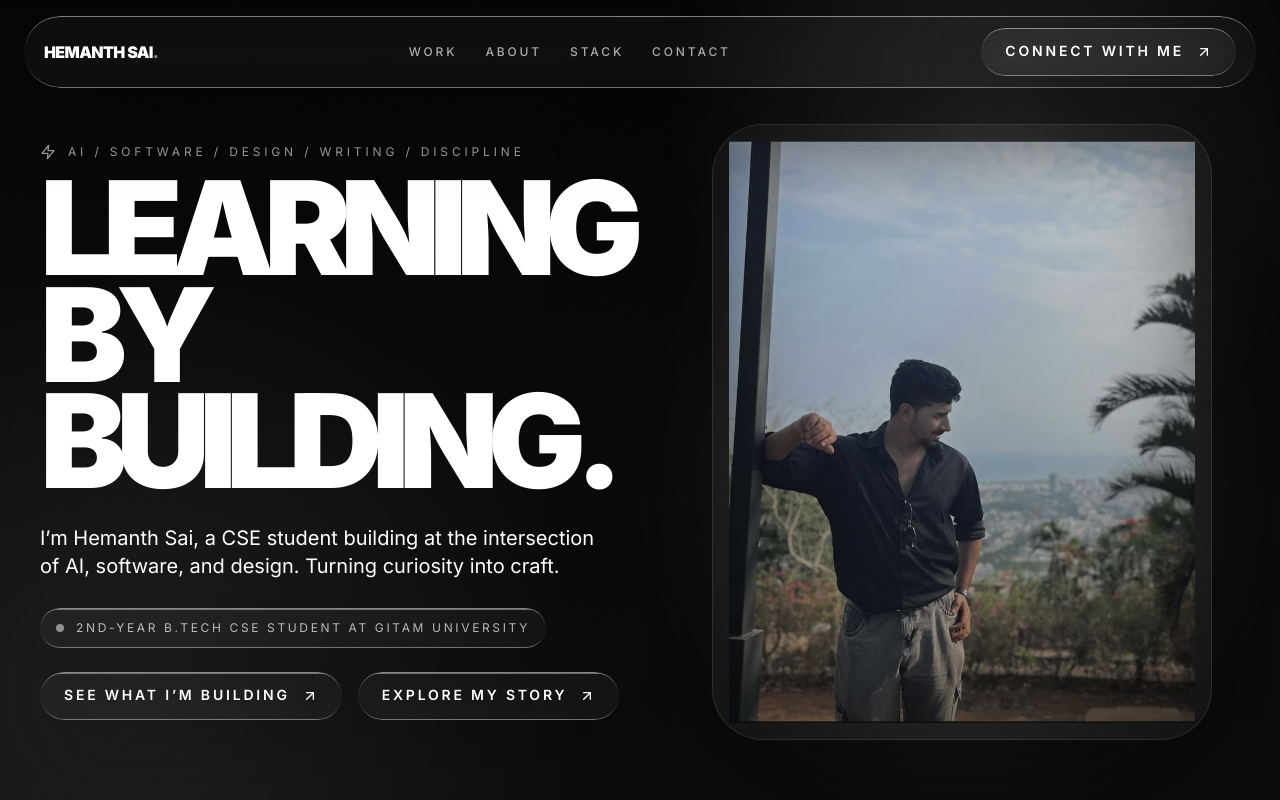
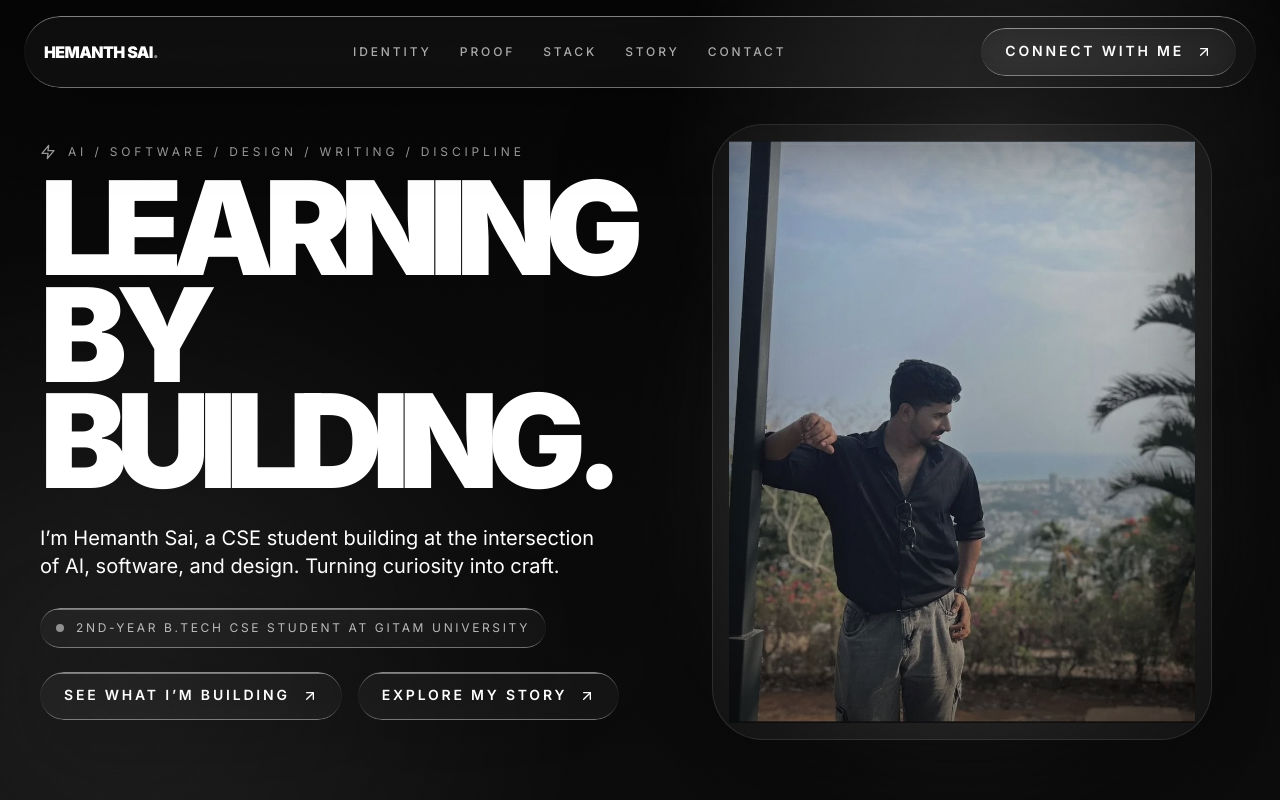
Before and after one commit to batmanvigilante7/hemanthsai, a React (Vite) app: page / in a window 1280 px wide. Shown: the top 800 px of the page. Built offline with nearby package versions, Linux system fonts and the light colour scheme.

Commit message:
Update navigation links in App.tsx

```diff
--- a/src/App.tsx
+++ b/src/App.tsx
@@ -69,9 +69,10 @@ const socials = [
 ] as const;
 
 const navLinks = [
-  ['Work', '#work'],
-  ['About', '#before-code'],
-  ['Stack', '#stack'],
+  ['Identity', '#identity'],
+  ['Proof', '#proof'],
+  ['Stack', '#work'],
+  ['Story', '#before-code'],
   ['Contact', '#contact'],
 ] as const;
 
```
